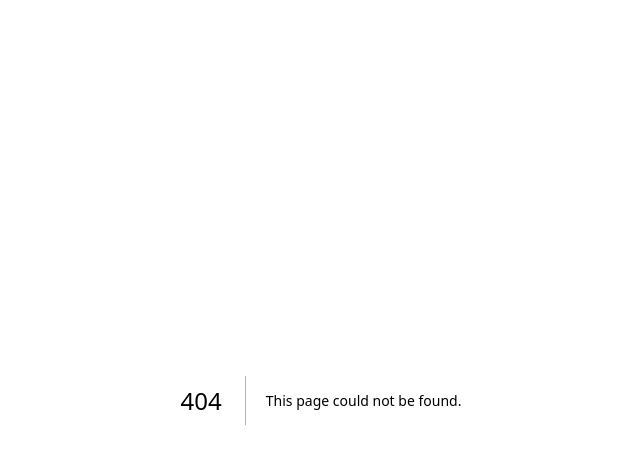
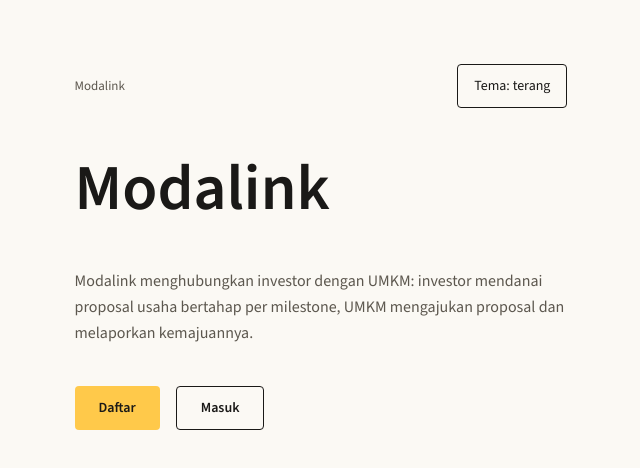
Before and after one commit to rhamaxv/modalink, a Next.js app in the folder frontend/: page / in a window 1280 px wide. Before the commit this address had no page. Shown: the top 468 px of the page, without its empty margins (319-959 px from the left). Built offline with nearby package versions, Linux system fonts and the light colour scheme.

Commit message:
feat: add minimal landing page so the app can be built and run

```diff
--- /dev/null
+++ b/frontend/app/page.tsx
@@ -0,0 +1,37 @@
+import Link from "next/link";
+import { ThemeToggle } from "@/components/ThemeToggle";
+
+// Landing page minimal dan jujur: fase ini hanya membuktikan aplikasi bisa
+// dibangun dan dua jalur masuk/daftar benar-benar menyala. Landing page
+// sungguhan, dengan narasi editorial sesuai DESIGN.md, dibangun di fase 11.
+export default function Beranda() {
+  return (
+    <div className="mx-auto flex max-w-baca flex-col gap-ruang-5 px-ruang-3 py-ruang-6">
+      <div className="flex items-center justify-between gap-ruang-3">
+        <span className="text-[0.8125rem] font-medium text-muted">Modalink</span>
+        <ThemeToggle />
+      </div>
+      <h1 className="text-[clamp(2.5rem,5vw,4rem)] font-semibold leading-tight text-ink">
+        Modalink
+      </h1>
+      <p className="text-base leading-relaxed text-muted">
+        Modalink menghubungkan investor dengan UMKM: investor mendanai proposal usaha
+        bertahap per milestone, UMKM mengajukan proposal dan melaporkan kemajuannya.
+      </p>
+      <div className="flex flex-wrap gap-ruang-3">
+        <Link
+          href="/daftar"
+          className="inline-flex min-h-[44px] items-center rounded-kecil bg-accent px-ruang-4 py-ruang-2 text-sm font-semibold text-ink"
+        >
+          Daftar
+        </Link>
+        <Link
+          href="/masuk"
+          className="inline-flex min-h-[44px] items-center rounded-kecil border border-ink px-ruang-4 py-ruang-2 text-sm font-semibold text-ink"
+        >
+          Masuk
+        </Link>
+      </div>
+    </div>
+  );
+}
```
